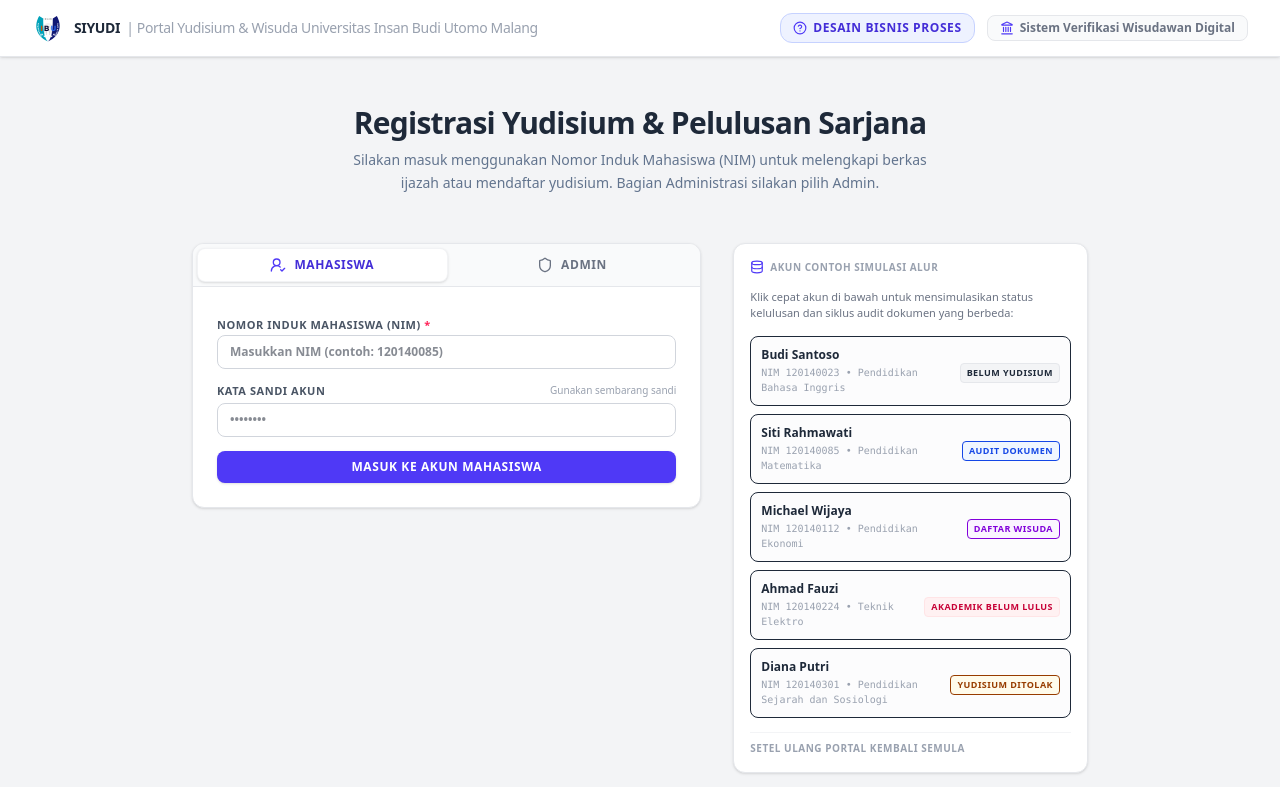
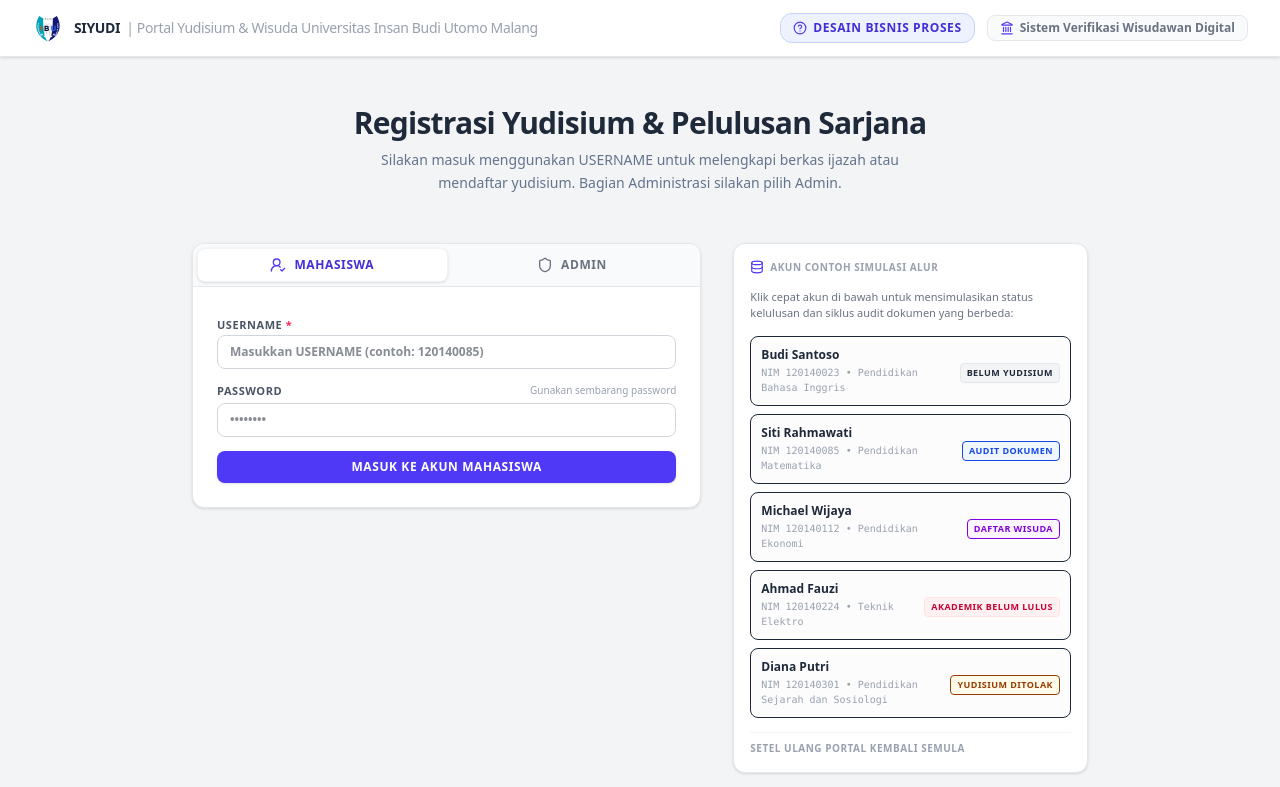
Before and after one commit to elfintermedia-glitch/siyudi-uibu, a React (Vite) app: page / in a window 1280 px wide. Shown: the top 787 px of the page. Built offline with nearby package versions, Linux system fonts and the light colour scheme; no server answers.

Commit message:
refactor: rename NIM to USERNAME in login portal
Update login terminology to use USERNAME instead of NIM to support flexible identification methods in the student portal.

```diff
--- a/src/App.tsx
+++ b/src/App.tsx
@@ -68,7 +68,7 @@ export default function App() {
   const handleStudentLoginSubmit = (e: React.FormEvent) => {
     e.preventDefault();
     if (!studentNimInput.trim()) {
-      setLoginError('NIM wajib diisi untuk masuk!');
+      setLoginError('USERNAME wajib diisi untuk masuk!');
       return;
     }
 
@@ -79,7 +79,7 @@ export default function App() {
       setActiveRole('student');
       setLoginError(null);
     } else {
-      setLoginError(`NIM "${studentNimInput}" tidak terdaftar di database akademik! Hubungi admin untuk mengimpor dari data Excel.`);
+      setLoginError(`USERNAME "${studentNimInput}" tidak terdaftar di database akademik! Hubungi admin untuk mengimpor dari data Excel.`);
     }
   };
 
@@ -388,7 +388,7 @@ export default function App() {
                 Registrasi Yudisium & Pelulusan Sarjana
               </h2>
               <p className="text-sm text-slate-500 max-w-xl mx-auto leading-relaxed">
-                Silakan masuk menggunakan Nomor Induk Mahasiswa (NIM) untuk melengkapi berkas ijazah atau mendaftar yudisium. Bagian Administrasi silakan pilih Admin.
+                Silakan masuk menggunakan USERNAME untuk melengkapi berkas ijazah atau mendaftar yudisium. Bagian Administrasi silakan pilih Admin.
               </p>
             </motion.div>
 
@@ -435,22 +435,22 @@ export default function App() {
                   {loginTab === 'student' ? (
                     <form onSubmit={handleStudentLoginSubmit} className="space-y-3.5">
                       <div className="space-y-1">
-                        <label className="text-[11px] font-bold text-gray-600 uppercase tracking-wider">Nomor Induk Mahasiswa (NIM) <span className="text-rose-500">*</span></label>
+                        <label className="text-[11px] font-bold text-gray-600 uppercase tracking-wider">USERNAME <span className="text-rose-500">*</span></label>
                         <input
                           id="input-nim-login"
                           type="text"
                           required
                           value={studentNimInput}
                           onChange={(e) => setStudentNimInput(e.target.value)}
-                          placeholder="Masukkan NIM (contoh: 120140085)"
+                          placeholder="Masukkan USERNAME (contoh: 120140085)"
                           className="w-full px-3 py-2 text-xs font-semibold border border-gray-300 rounded-lg focus:border-indigo-500 focus:outline-none bg-white text-gray-900"
                         />
                       </div>
 
                       <div className="space-y-1">
                         <div className="flex justify-between items-center">
-                          <label className="text-[11px] font-bold text-gray-600 uppercase tracking-wider">Kata Sandi Akun</label>
-                          <span className="text-[10px] text-gray-400">Gunakan sembarang sandi</span>
+                          <label className="text-[11px] font-bold text-gray-600 uppercase tracking-wider">PASSWORD</label>
+                          <span className="text-[10px] text-gray-400">Gunakan sembarang password</span>
                         </div>
                         <input
                           id="input-password-student"
```
